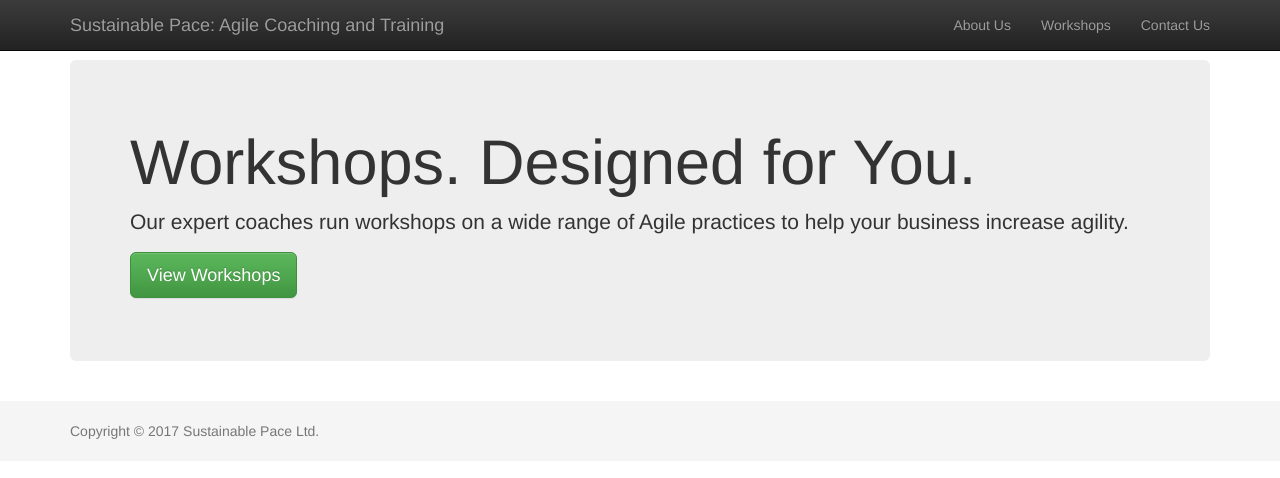
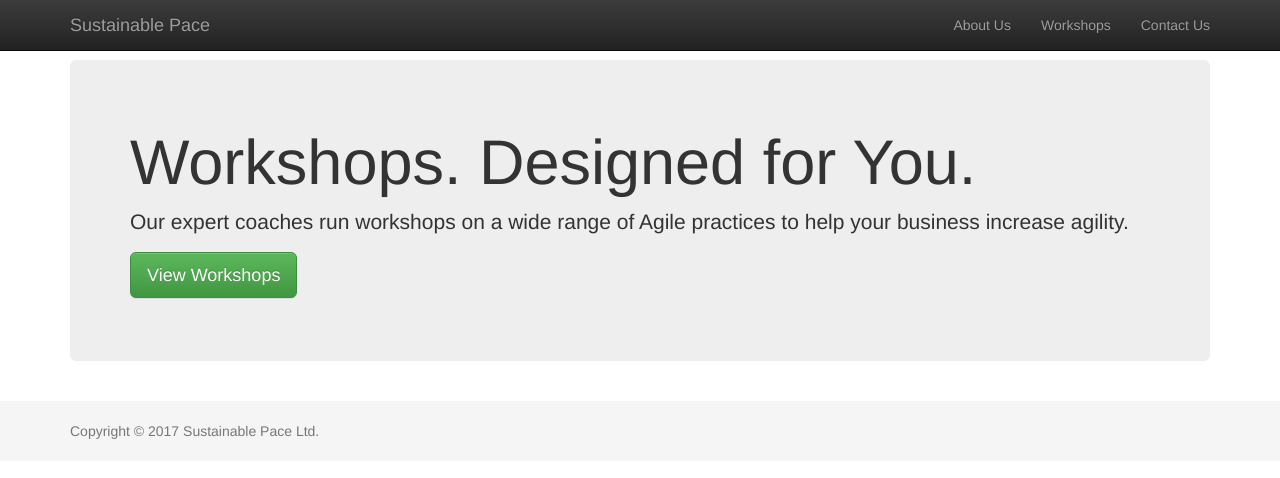
Before and after one commit to seize-the-dave/sustainable-pace, a Jekyll site: the page built from index.md, in a window 1280 px wide. Shown: the top 478 px of the page. Built offline with Jekyll 4.4.1, drawn with Linux system fonts in a browser that asks for light colours; nearby versions of some CDN libraries.

Commit message:
Update _config.yml

```diff
--- a/_config.yml
+++ b/_config.yml
@@ -13,7 +13,7 @@
 # you will see them accessed via {{ site.title }}, {{ site.email }}, and so on.
 # You can create any custom variable you would like, and they will be accessible
 # in the templates via {{ site.myvariable }}.
-title: "Sustainable Pace: Agile Coaching and Training"
+title: "Sustainable Pace"
 email: info@sustainablepace.co.uk
 description: "Sustainable Pace provides expert Agile coaching and training services to small and medium-sized businesses in South Wales."
 baseurl: "" # the subpath of your site, e.g. /blog
```
